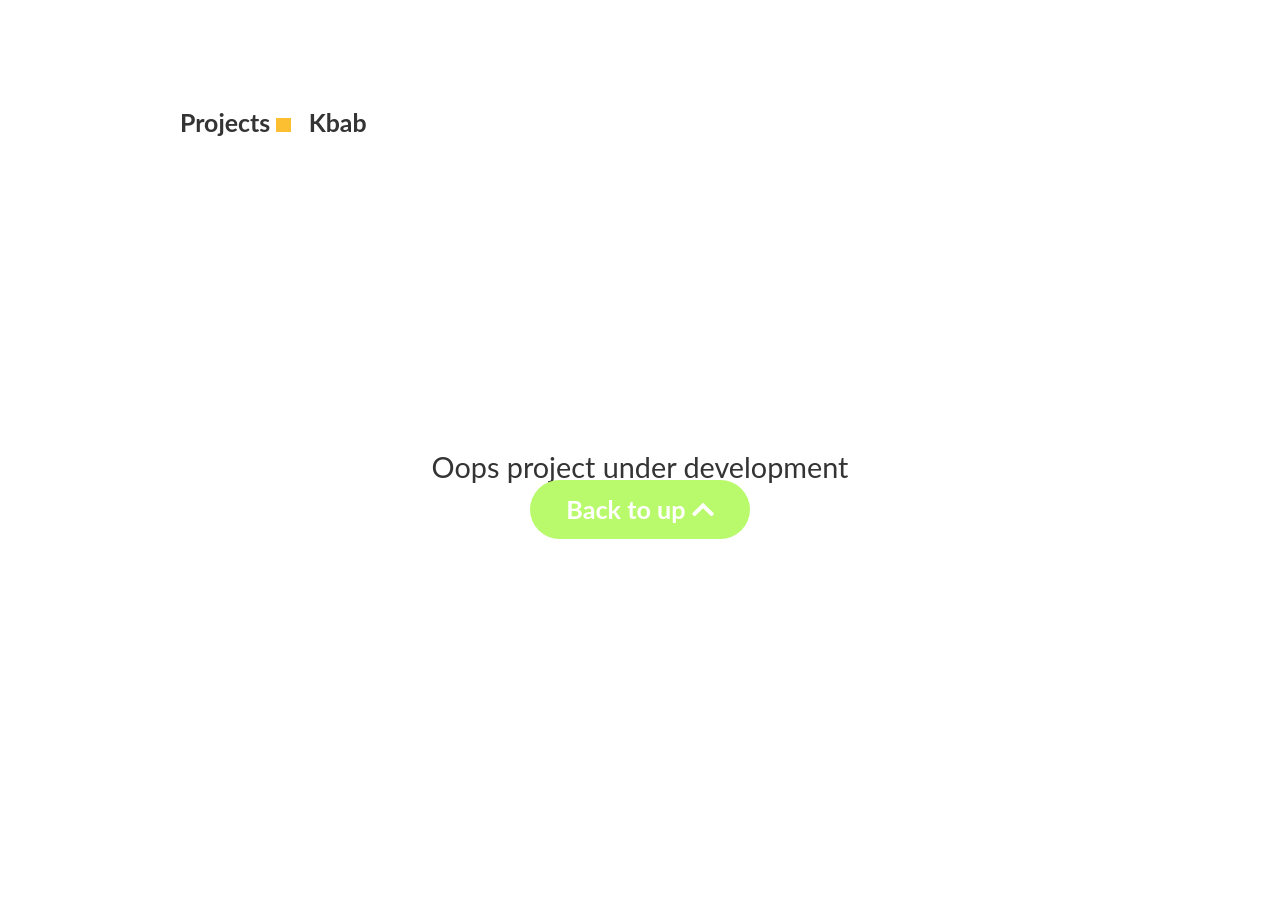
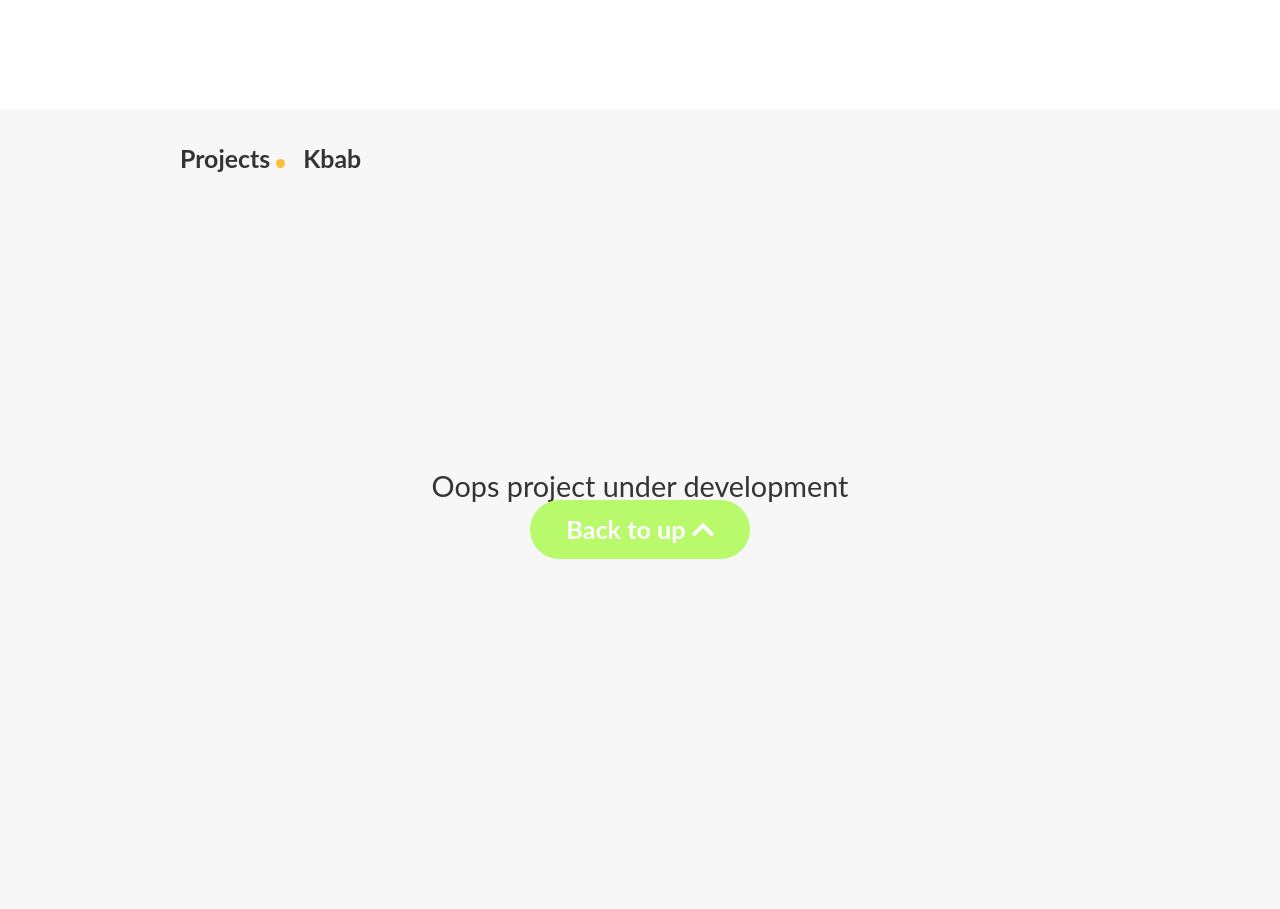
Before and after one commit to shonmacray/my-site, a Gatsby site: page / in a window 1280 px wide. Shown: the part 1491-2400 px from the top of the page. Built offline with nearby package versions, Linux system fonts and the light colour scheme; Gatsby itself is replaced by a stand-in of ours.

Commit message:
base layout

```diff
--- a/src/components/hero.js
+++ b/src/components/hero.js
@@ -9,7 +9,7 @@ export default function Hero() {
       <div className="p70">
         <div className="q4">
           <h1 className="about">
-            I am A creative ReactJS and React Native Rockstar Developer
+            I am a Front-end ReactJs and React Native rockstar developer
           </h1>
           <p className="c1" style={{ fontFamily: `lato` }}>
             With 3+ years of experience writing react apps, Proficient in
--- a/src/styles/global.css
+++ b/src/styles/global.css
@@ -82,6 +82,8 @@ span {
 .project {
   height: 100vh;
   padding: 0rem 10rem;
+  background-color: #f7f7f7;
+  padding-top: 2rem;
 }
 .project .p13 {
   display: flex;
@@ -140,6 +142,7 @@ span {
 }
 .light {
   display: inline-block;
-  height: 0.8rem;
-  width: 0.8rem;
+  height: 0.5rem;
+  width: 0.5rem;
+  border-radius: 0.8rem;
 }
```
